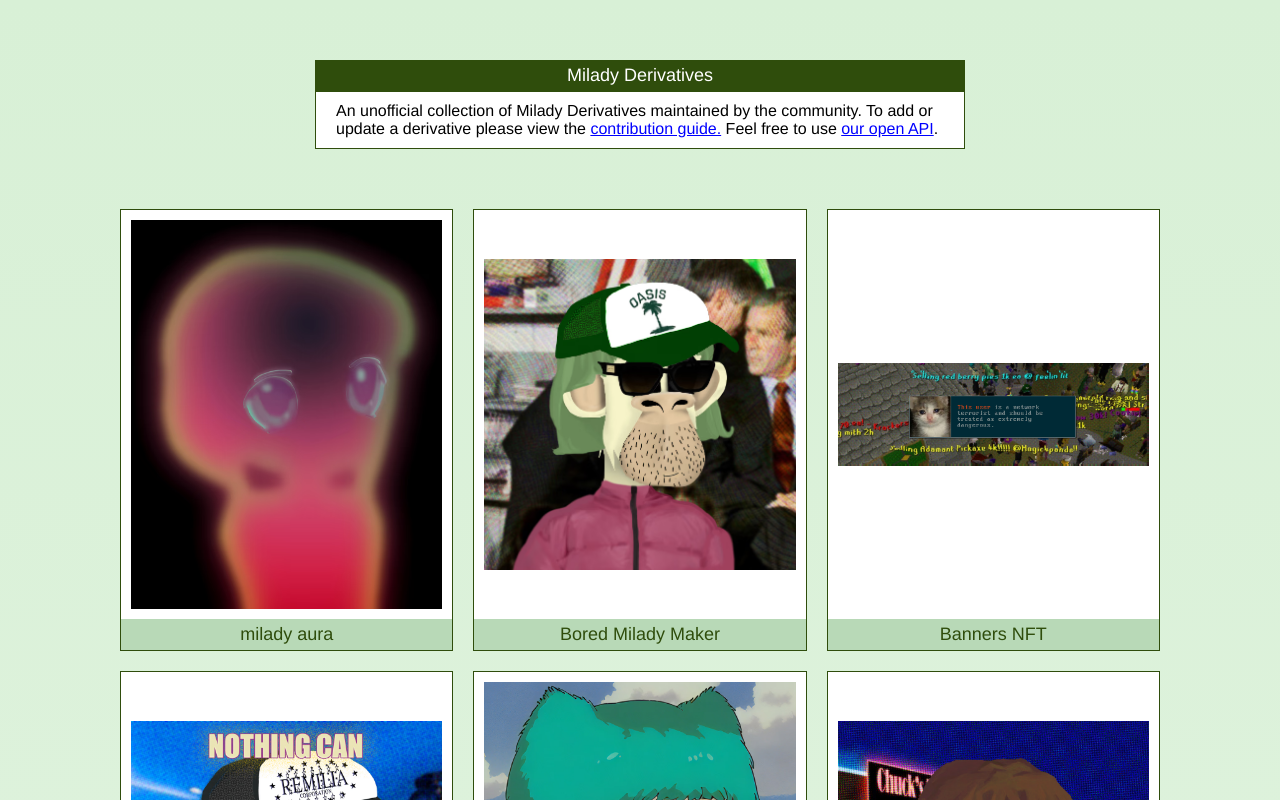
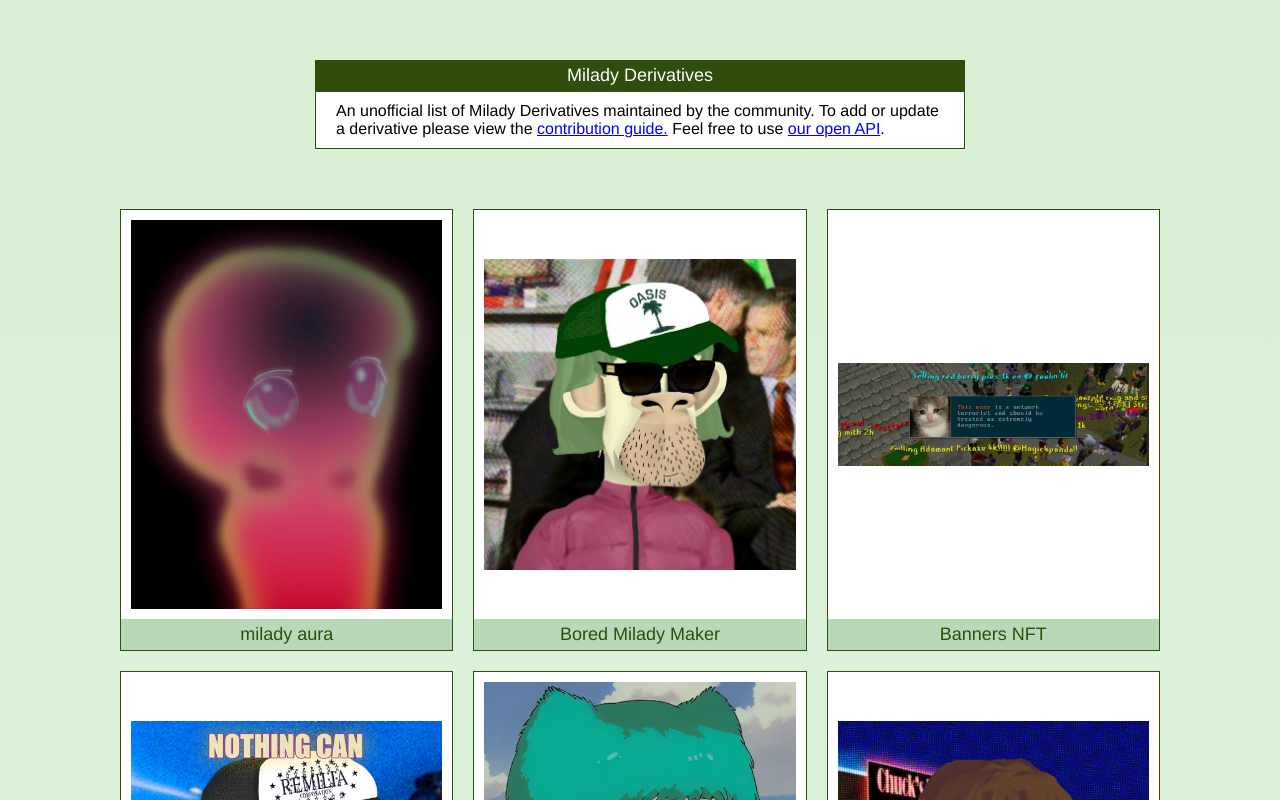
Before and after one commit to chase-manning/milady-derivatives, a React (Create React App) app: page / in a window 1280 px wide. Shown: the top 800 px of the page. Built offline with nearby package versions, Linux system fonts and the light colour scheme.

Commit message:
:memo: minor copy update

```diff
--- a/src/App.tsx
+++ b/src/App.tsx
@@ -44,7 +44,7 @@ function App() {
     <StyledApp>
       <TextArea header="Milady Derivatives" body={
         <Text>
-          An unofficial collection of Milady Derivatives maintained by the community. To add or update a derivative please view the <Link href="https://github.com/chase-manning/milady-derivatives/blob/main/.github/CONTRIBUTING.md" target="_blank" >contribution guide.</Link> Feel free to use <Link href="https://miladyderivatives.com/api/data.json" target="_blank" >our open API</Link>.</Text>} />
+          An unofficial list of Milady Derivatives maintained by the community. To add or update a derivative please view the <Link href="https://github.com/chase-manning/milady-derivatives/blob/main/.github/CONTRIBUTING.md" target="_blank" >contribution guide.</Link> Feel free to use <Link href="https://miladyderivatives.com/api/data.json" target="_blank" >our open API</Link>.</Text>} />
       <Miladys>
         {
           miladys && miladys.map(milady => {
```
